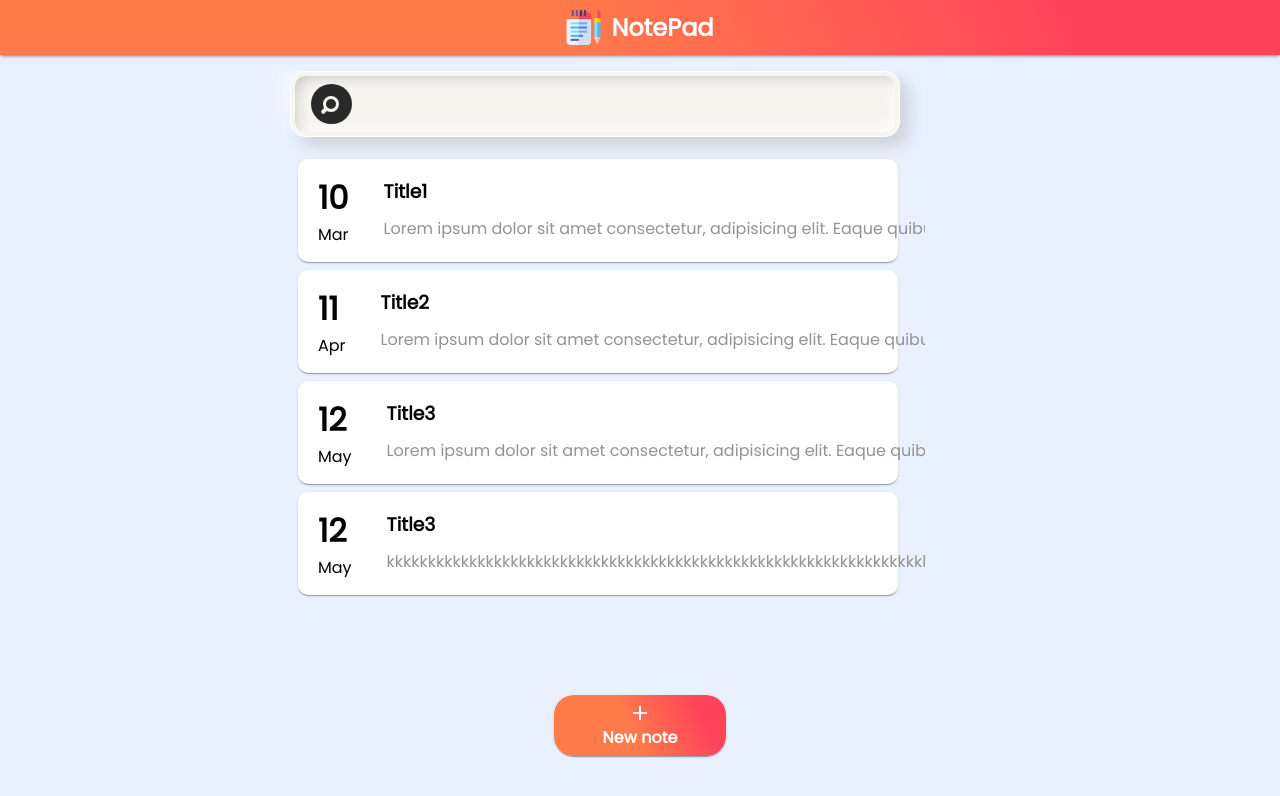
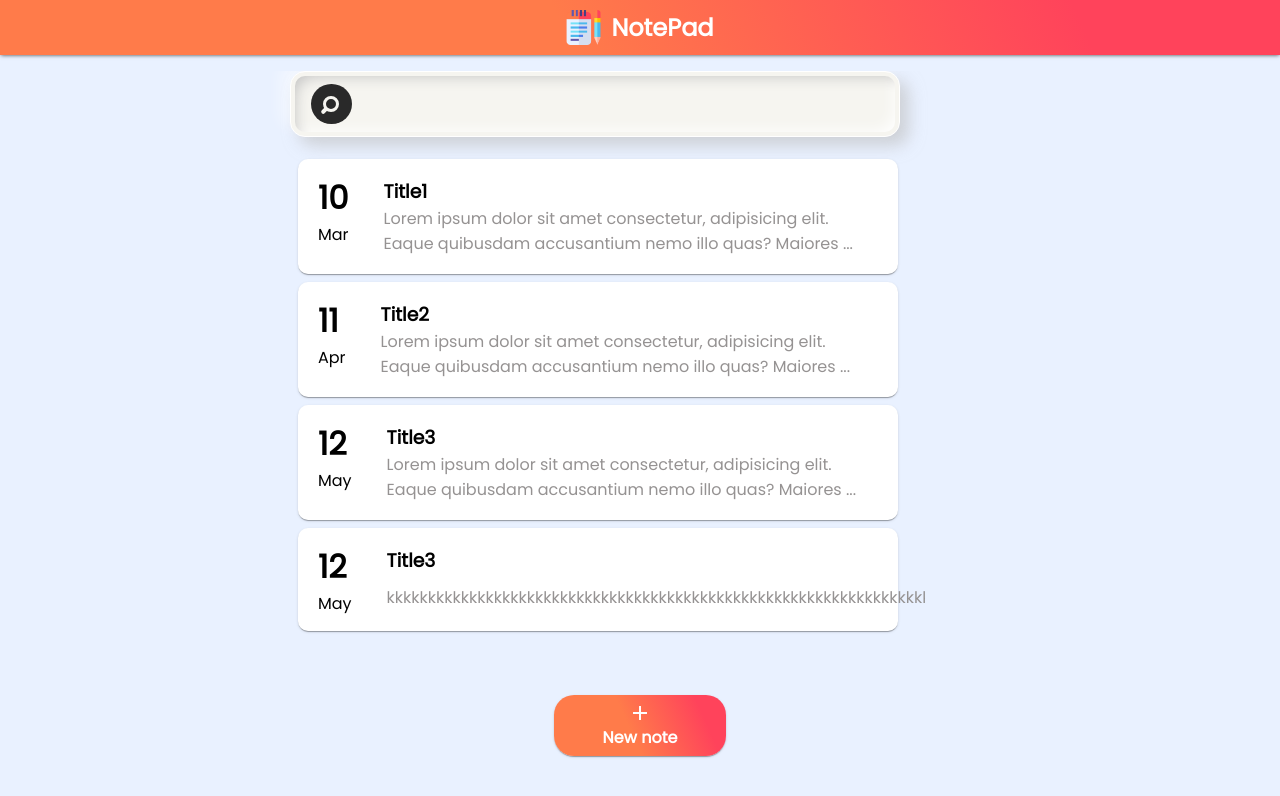
Before and after one commit to Moro-Afriyie/Note-App, an Angular app: page / in a window 1280 px wide. Shown: the top 796 px of the page. Built offline with nearby package versions, Linux system fonts and the light colour scheme.

Commit message:
fixed the truncate bug

```diff
--- a/src/app/notepad-page/notepad-page.component.html
+++ b/src/app/notepad-page/notepad-page.component.html
@@ -21,7 +21,7 @@
                     </div>
                     <div class="card__content">
                         <h3 class="card__title">{{noteDetails.title}}</h3>
-                        <p class="card__body" [class.truncate]="true">{{noteDetails.body| truncate : 110}}</p>
+                        <p class="card__body" [class.truncate]="noteDetails.body.split(' ').length==1?true: false">{{noteDetails.body| truncate : 110}}</p>
                     </div>
                 </div>
                 <div class="card__item__option delete js-option" (click)="onDeleteNote(index)">
```
